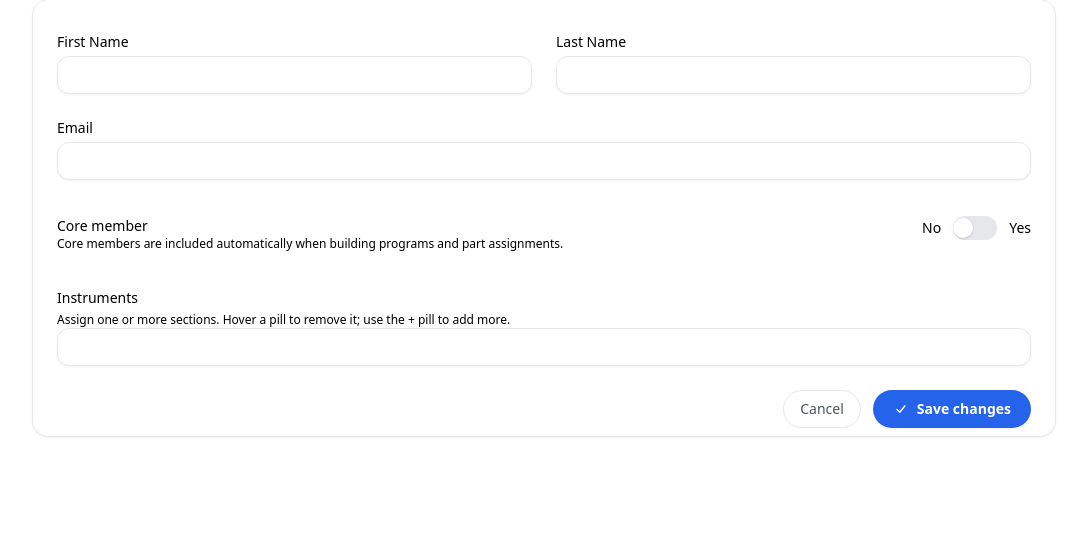
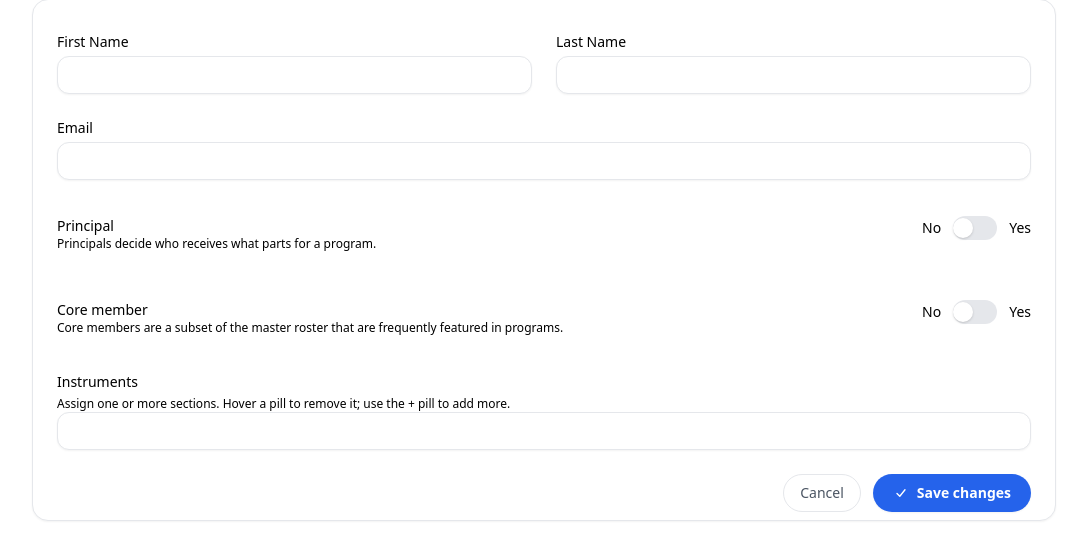
Before and after one commit to whgoss/parthero, a Django app: template core/templates/musician.html in a window 1280 px wide. Shown: the part 133-693 px from the top of the page, without its empty margins (96-1183 px from the left). Run offline with Django 5.2, Linux system fonts and the light colour scheme; the template is opened without the code that fills it: values that come from a table or form of the project are taken from there, others are empty; data comes from the database, SQL or seed files in the repository; some libraries are stand-ins or nearby versions.

Commit message:
Add principal flag to musicians

```diff
--- a/core/dtos/organizations.py
+++ b/core/dtos/organizations.py
@@ -26,6 +26,7 @@ class MusicianDTO(BaseDTO):
     first_name: str
     last_name: str
     email: str
+    principal: bool
     core_member: bool
     organization: OrganizationDTO
     instruments: List["MusicianInstrumentDTO"]
@@ -41,6 +42,7 @@ class MusicianDTO(BaseDTO):
             first_name=model.first_name,
             last_name=model.last_name,
             email=model.email,
+            principal=model.principal,
             core_member=model.core_member,
             organization=OrganizationDTO.from_model(model.organization),
             instruments=MusicianInstrumentDTO.from_models(model.instruments.all()),
--- a/core/forms/musician.py
+++ b/core/forms/musician.py
@@ -35,6 +35,7 @@ class MusicianForm(Form):
         widget=EmailInput(attrs={"class": class_attribute}),
         required=True,
     )
+    principal = BooleanField(required=False)
     core_member = BooleanField(required=False)
     instruments = CharField(
         required=False,
--- a/core/models/organizations.py
+++ b/core/models/organizations.py
@@ -19,7 +19,8 @@ class Musician(UUIDPrimaryKeyModel):
     first_name = CharField(max_length=255)
     last_name = CharField(max_length=255)
     email = CharField(max_length=255)
-    core_member = BooleanField(default=True)
+    principal = BooleanField(default=False)
+    core_member = BooleanField(default=False)
     phone_number = CharField(max_length=20, blank=True, null=True)
     address = CharField(max_length=255, blank=True, null=True)
     organization = ForeignKey(Organization, on_delete=CASCADE)
--- a/core/services/files.py
+++ b/core/services/files.py
@@ -30,6 +30,7 @@ def upload_roster(file, organization_id: str):
                     first_name=normalize_text(row.get("First Name")),
                     last_name=normalize_text(row.get("Last Name")),
                     email=normalize_text(email),
+                    principal=True if row.get("Principal") else False,
                     core_member=True if row.get("Core") else False,
                     organization_id=organization_id,
                 )
--- a/core/services/music.py
+++ b/core/services/music.py
@@ -211,9 +211,7 @@ def get_instrument(
 
 
 @transaction.atomic
-def update_musician_instrument_sections(
-    musician_id: str, instruments: List[InstrumentEnum]
-):
+def update_musician_instruments(musician_id: str, instruments: List[InstrumentEnum]):
     musician = Musician.objects.get(id=musician_id)
     instrument_strings = [instrument.value for instrument in instruments]
 
--- a/core/templates/musician.html
+++ b/core/templates/musician.html
@@ -61,20 +61,16 @@
           <label class="mb-1 block text-sm font-medium text-slate-700">
             First Name
           </label>
-          <input type="text"
-                 name="first_name"
-                 value="{{ musician.first_name }}"
-                 class="block w-full rounded-xl border border-slate-200 px-3 py-2 text-sm shadow-sm focus:border-blue-500 focus:outline-none focus:ring-2 focus:ring-blue-100" />
+          {{ form.first_name }}
+          {% if form.first_name.errors %}<p class="text-red-600 text-xs mt-1 font-bold">{{ form.first_name.errors|striptags }}</p>{% endif %}
         </div>
 
         <div>
           <label class="mb-1 block text-sm font-medium text-slate-700">
             Last Name
           </label>
-          <input type="text"
-                 name="last_name"
-                 value="{{ musician.last_name }}"
-                 class="block w-full rounded-xl border border-slate-200 px-3 py-2 text-sm shadow-sm focus:border-blue-500 focus:outline-none focus:ring-2 focus:ring-blue-100" />
+          {{ form.last_name }}
+          {% if form.last_name.errors %}<p class="text-red-600 text-xs mt-1 font-bold">{{ form.last_name.errors|striptags }}</p>{% endif %}
         </div>
 
         <div class="md:col-span-2">
@@ -86,6 +82,36 @@
         </div>
       </div>
 
+      <!-- Principal toggle -->
+      <div class="flex items-start justify-between gap-4 rounded-2xl bg-slate-50 py-3">
+        <div>
+          <p class="text-sm font-medium text-slate-800">
+            Principal
+          </p>
+          <p class="text-xs text-slate-500">
+            Principals decide who receives what parts for a program.
+          </p>
+        </div>
+
+        <label class="inline-flex cursor-pointer items-center gap-3 select-none">
+            <span class="text-sm font-light">No</span>
+            <input
+                type="checkbox"
+                name="principal"
+                class="sr-only toggle-input"
+                {% if musician.principal %}value="true"{% endif %}
+                {% if musician.principal %}checked="checked"{% endif %}
+            />
+
+            <span class="track relative inline-flex h-6 w-11 items-center rounded-full bg-gray-200 transition-colors">
+                <span
+                class="thumb h-5 w-5 rounded-full bg-white shadow transform transition-transform translate-x-0"
+                ></span>
+            </span>
+            <span class="text-sm font-light">Yes</span>
+        </label>
+      </div>
+
       <!-- Core member toggle -->
       <div class="flex items-start justify-between gap-4 rounded-2xl bg-slate-50 py-3">
         <div>
@@ -93,7 +119,7 @@
             Core member
           </p>
           <p class="text-xs text-slate-500">
-            Core members are included automatically when building programs and part assignments.
+            Core members are a subset of the master roster that are frequently featured in programs.
           </p>
         </div>
 
--- a/core/views/organizations.py
+++ b/core/views/organizations.py
@@ -54,6 +54,7 @@ def musician(request, musician_id: str | None = None):
                     first_name=form.cleaned_data["first_name"],
                     last_name=form.cleaned_data["last_name"],
                     email=form.cleaned_data["email"],
+                    principal=form.cleaned_data.get("principal", False),
                     core_member=form.cleaned_data.get("core_member", False),
                     instruments=form.cleaned_data.get("instruments"),
                 )
@@ -68,6 +69,7 @@ def musician(request, musician_id: str | None = None):
                     first_name=form.cleaned_data["first_name"],
                     last_name=form.cleaned_data["last_name"],
                     email=form.cleaned_data["email"],
+                    principal=form.cleaned_data.get("principal", False),
                     core_member=form.cleaned_data.get("core_member", False),
                     instruments=None,
                 )
@@ -85,6 +87,7 @@ def musician(request, musician_id: str | None = None):
                 "first_name": musician.first_name if musician else None,
                 "last_name": musician.last_name if musician else None,
                 "email": musician.email if musician else None,
+                "principal": musician.principal if musician else None,
                 "core_member": musician.core_member if musician else None,
             },
             original_email=original_email,
```
Also changed, not shown: core/services/organizations.py (+7 -3 lines), core/templates/roster.html (+8 -0 lines), core/migrations/0001_initial.py.
